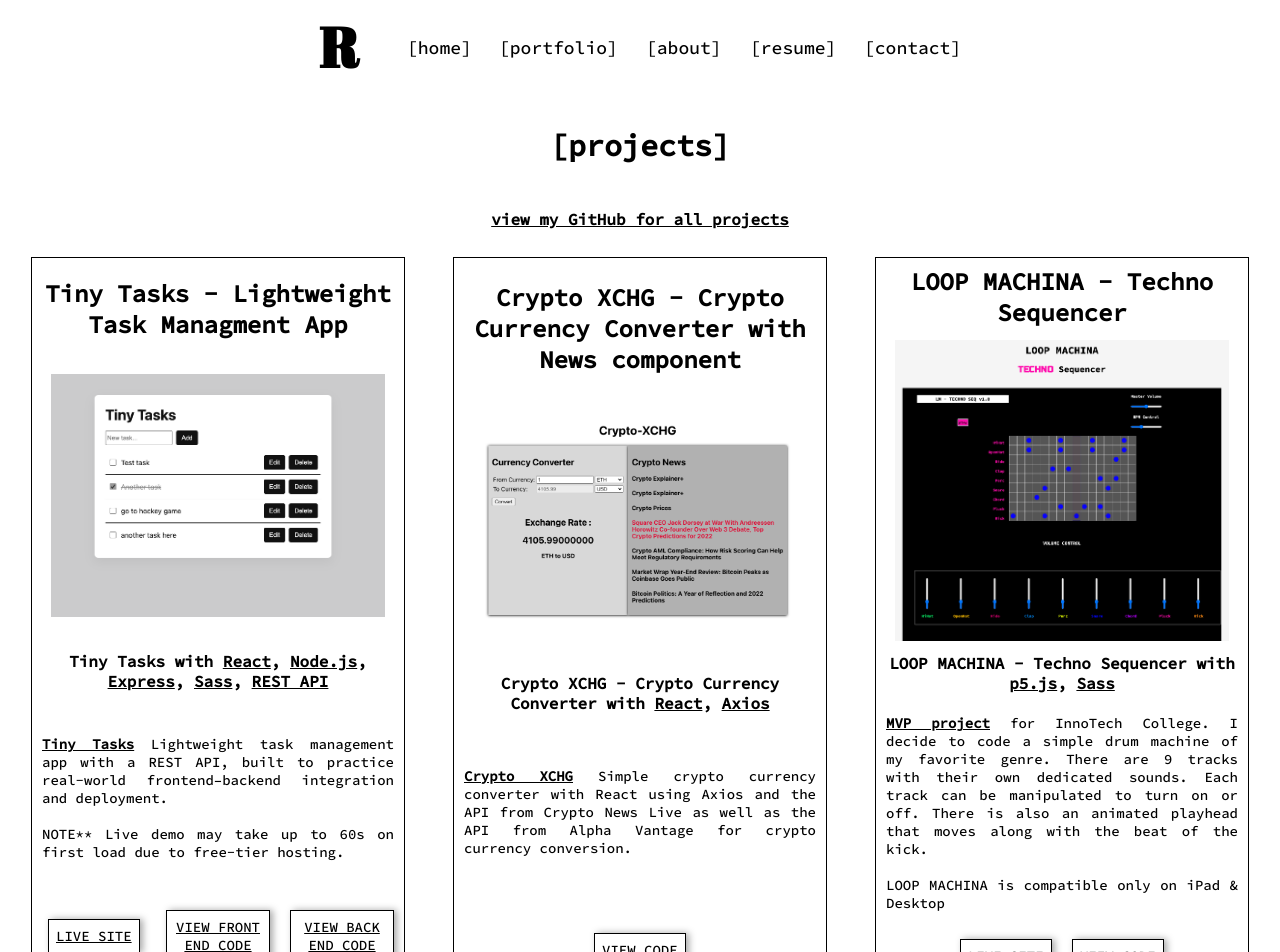
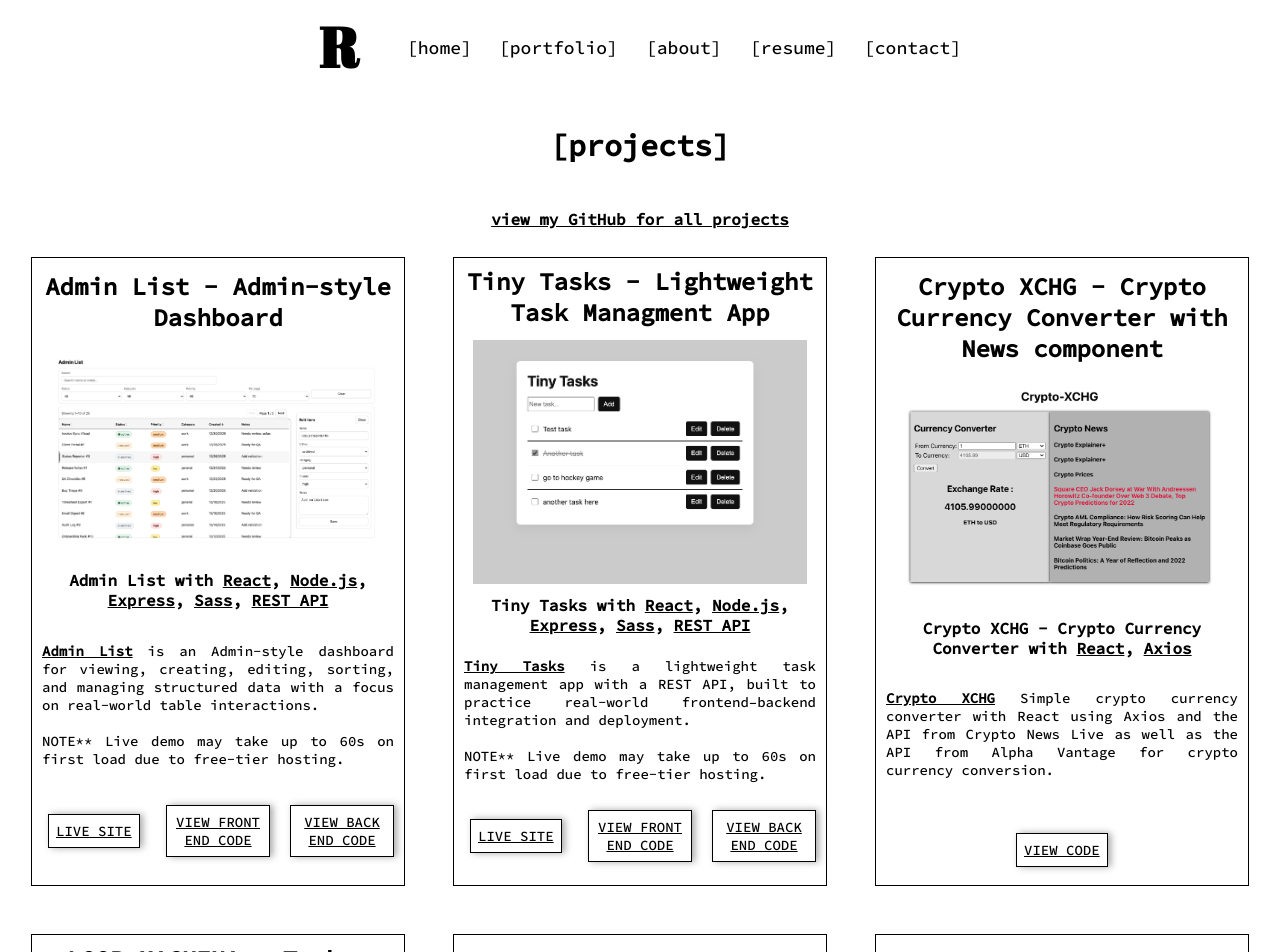
Before and after one commit to rainerb16/portfolio, a Vue app: page /#/portfolio in a window 1280 px wide. Shown: the top 952 px of the page. Built offline with nearby package versions, Linux system fonts and the light colour scheme; what vuejs-twitter-feed would draw is missing.

Commit message:
Updates portfolio and resume content with new project. Adds screenshot into assets folder.

```diff
--- a/src/components/PortfolioContent.vue
+++ b/src/components/PortfolioContent.vue
@@ -18,6 +18,42 @@
       id="projects-grid"
       class="animate__animated animate__fadeIn animate__delay-1s	1s"
     >
+    <div class="project-item">
+        <h2>Admin List - Admin-style Dashboard</h2>
+        <img src="../assets/dashboard.png" alt="Thumbnail of Admin List" />
+        <h4>
+          Admin List with
+          <span class="lang">React</span>, <span class="lang">Node.js</span>, <span class="lang">Express</span>, <span class="lang">Sass</span>, <span class="lang">REST API</span>
+        </h4>
+        <p>
+          <span class="lang">Admin List</span> is an Admin-style dashboard for viewing, creating, editing, sorting, and managing structured data with a focus on real-world table interactions.<br /><br />
+          NOTE** Live demo may take up to 60s on first load due to free-tier hosting.
+        </p>
+        <div id="project-links-three">
+          <p id="link">
+            <a href="https://admin-list-rainer.netlify.app/" target="_blank"
+              >LIVE SITE</a
+            >
+          </p>
+          <p id="link">
+            <a
+              href="https://github.com/rainerb16/admin-list-frontend"
+              target="_blank"
+              >VIEW FRONT END CODE</a
+            >
+          </p>
+          <div id="project-link">
+            <p id="link">
+              <a
+                href="https://github.com/rainerb16/admin-list-api"
+                target="_blank"
+                >VIEW BACK END CODE</a
+              >
+            </p>
+          </div>
+        </div>
+      </div>
+
       <div class="project-item">
         <h2>Tiny Tasks - Lightweight Task Managment App</h2>
         <img src="../assets/tiny_tasks_screenshot.png" alt="Thumbnail of Tiny Tasks" />
@@ -26,7 +62,7 @@
           <span class="lang">React</span>, <span class="lang">Node.js</span>, <span class="lang">Express</span>, <span class="lang">Sass</span>, <span class="lang">REST API</span>
         </h4>
         <p>
-          <span class="lang">Tiny Tasks</span> Lightweight task management app with a REST API, built to practice real-world frontend–backend integration and deployment.<br /><br />
+          <span class="lang">Tiny Tasks</span> is a lightweight task management app with a REST API, built to practice real-world frontend–backend integration and deployment.<br /><br />
           NOTE** Live demo may take up to 60s on first load due to free-tier hosting.
         </p>
         <div id="project-links-three">
--- a/src/components/ResumeContent.vue
+++ b/src/components/ResumeContent.vue
@@ -165,18 +165,18 @@ export default {
 
         projects: [
           {
-            name: "Tiny Tasks NOTE: (Live demo may take up to 60s on load due to free-tier hosting)",
-            oneLiner: "Lightweight task management app with a REST API, built to practice real-world frontend–backend integration and deployment.",
+            name: "Admin List NOTE: (Live demo may take up to 60s on load due to free-tier hosting)",
+            oneLiner: "Admin dashboard for viewing, creating, editing, sorting, and managing structured data with common table-based workflows.",
             highlights: [
-              "Designed and built a REST API using Node.js and Express to handle task CRUD operations.",
-              "Developed a separate frontend client that consumes the API via environment-based endpoints.",
-              "Handled loading, empty, and error states to reflect realistic client–server behavior."
+              "Built a data table interface supporting sorting, searching, and pagination to mirror common admin dashboard workflows.",
+              "Implemented a detail view panel for inspecting and updating individual records without losing table context.",
+              "Handled loading, empty, and error states to ensure clear feedback during data-driven interactions."
             ],
             stack: ["JavaScript", "Node.js", "Express", "REST API", "Netlify", "Sass (SCSS)", "Render"],
-            liveUrl: "https://tiny-tasks-rainer.netlify.app/",
+            liveUrl: "https://admin-list-rainer.netlify.app/",
             repoUrls: {
-              frontend: "https://github.com/rainerb16/tiny-tasks-frontend",
-              backend: "https://github.com/rainerb16/tiny-tasks-api"
+              frontend: "https://github.com/rainerb16/admin-list-frontend",
+              backend: "https://github.com/rainerb16/admin-list-api"
             }
           },
           {
```
Also changed, not shown: src/assets/dashboard.png (added).
